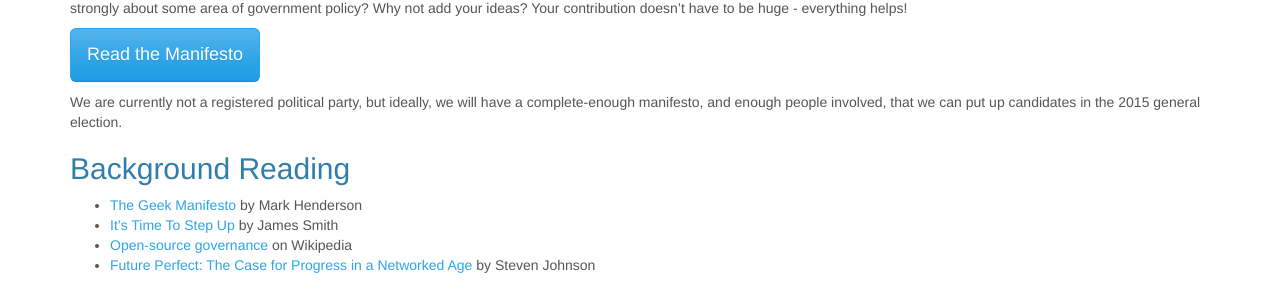
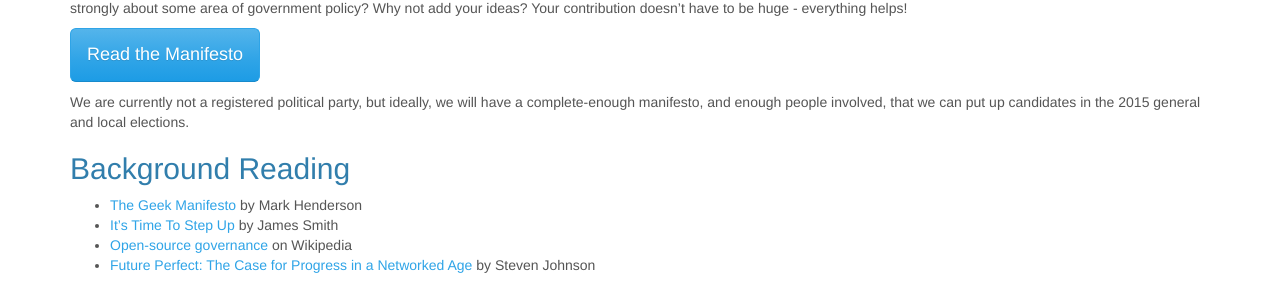
Before and after one commit to openpolitics/manifesto, a Jekyll site: the page built from index.md, in a window 1280 px wide. Shown: the part 330-628 px from the top of the page. Built offline with Jekyll 4.4.1, drawn with Linux system fonts in a browser that asks for light colours.

Commit message:
Add local election aim

```diff
--- a/index.md
+++ b/index.md
@@ -12,7 +12,7 @@ We are writing a manifesto for a new kind of politics, but the whole point is th
 
 <a href='manifesto' class='btn btn-primary btn-lg'>Read the Manifesto</a>
 
-We are currently not a registered political party, but ideally, we will have a complete-enough manifesto, and enough people involved, that we can put up candidates in the 2015 general election.
+We are currently not a registered political party, but ideally, we will have a complete-enough manifesto, and enough people involved, that we can put up candidates in the 2015 general and local elections.
 
 ## Background Reading
 
```
